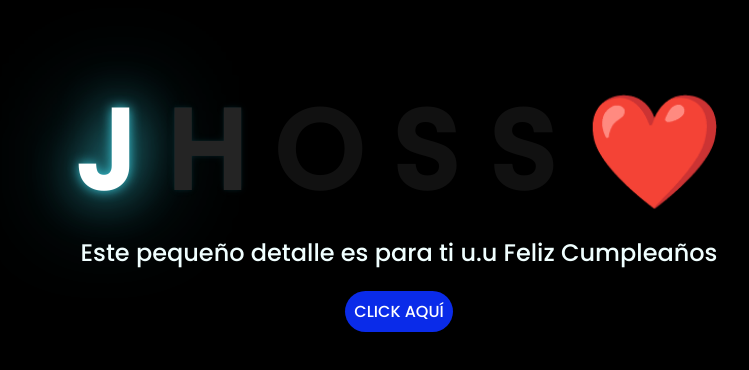
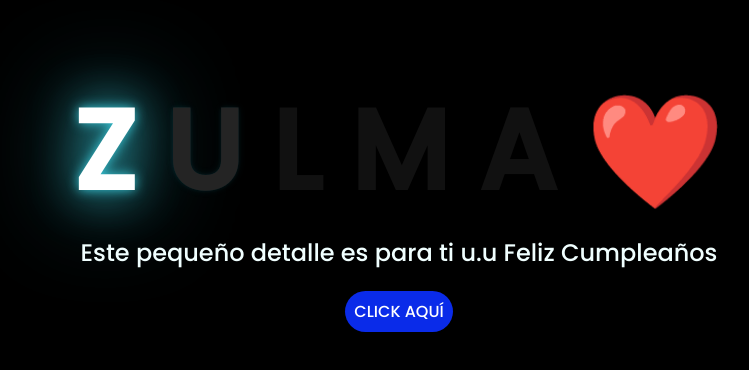
Before and after one commit to LilDicky322/Jhoss-3, a plain HTML site: page index.html in a window 1280 px wide. Shown: the part 136-506 px from the top of the page, without its empty margins (249-998 px from the left). Drawn offline with Linux system fonts and the light colour scheme.

Commit message:
Update index.html

```diff
--- a/index.html
+++ b/index.html
@@ -12,11 +12,11 @@
 
 <body>
     <div class="greetings">
-        <span>J</span>
-        <span>H</span>
-        <span>O</span>
-        <span>S</span>
-        <span>S</span>
+        <span>Z</span>
+        <span>U</span>
+        <span>L</span>
+        <span>M</span>
+        <span>A</span>
         <span>❤️</span>
     </div>
     <div class="description">
```
